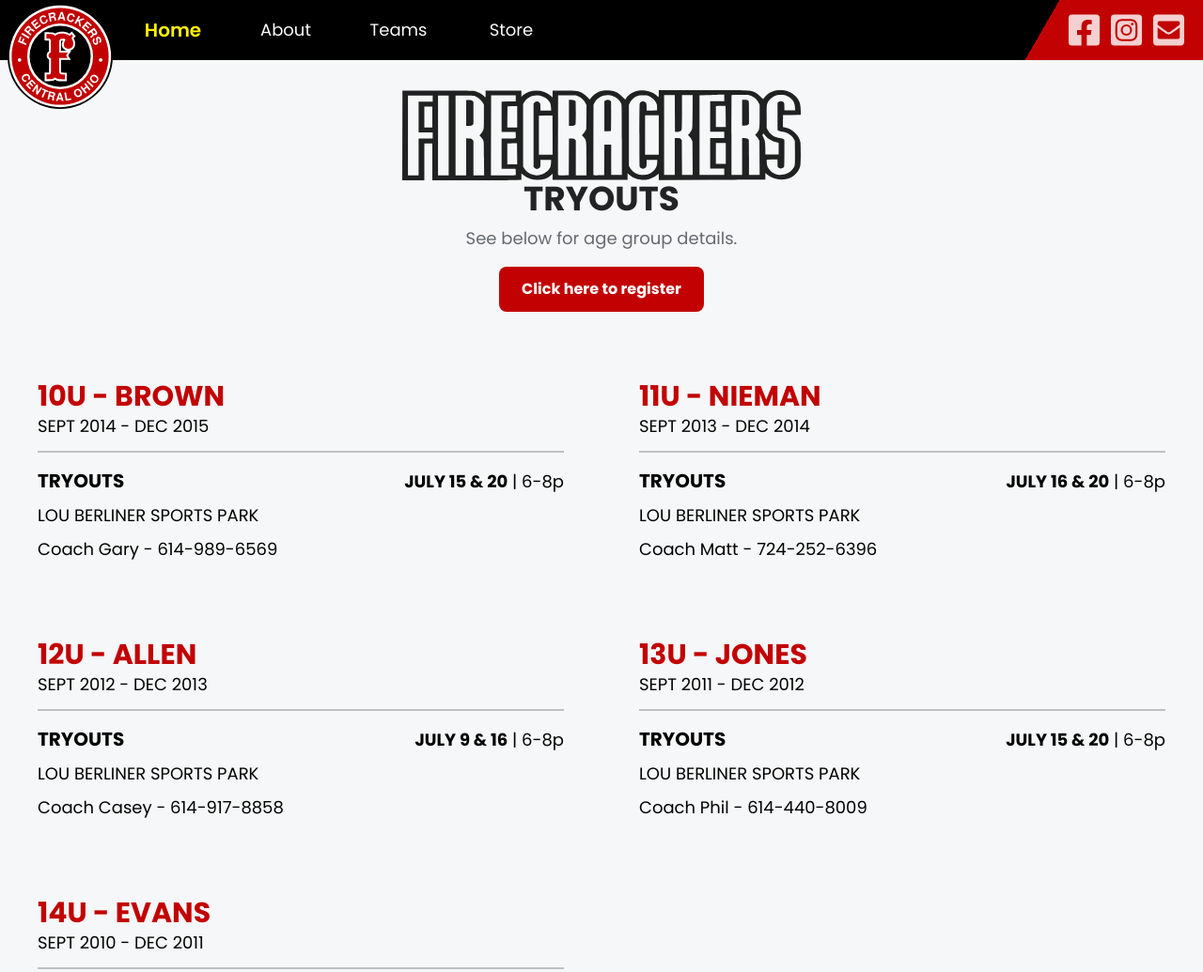
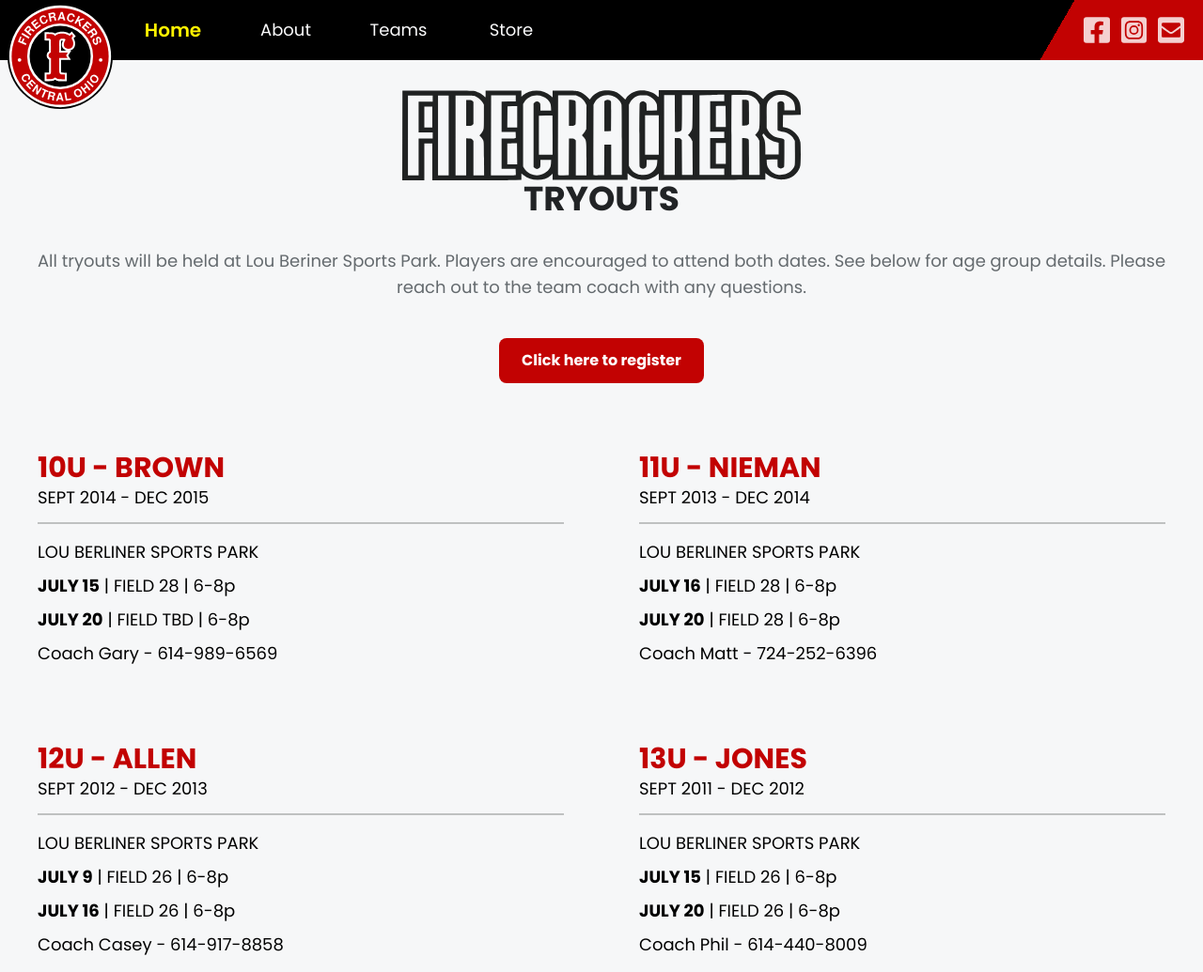
Before and after one commit to Firecrackers-Ohio/firecrackers-ohio.github.io, an Astro site: page / in a window 1280 px wide. Shown: the top 1035 px of the page at 94% size. Built offline with nearby package versions, Linux system fonts and the light colour scheme; Astro itself is replaced by a stand-in of ours.

Commit message:
Add tryout field numbers

```diff
--- a/src/layouts/Layout.astro
+++ b/src/layouts/Layout.astro
@@ -77,7 +77,7 @@
 					<div class="hidden md:flex flex-row">
 						<div class="social-icon">
 							<a href="https://www.facebook.com/firecrackersohio" target="_blank">
-								<img src="/fb.svg" alt="Facebook" class="h-12" />
+								<img src="/fb.svg" alt="Facebook" class="h-10" />
 							</a>
 						</div>
 						<div class="social-icon">
@@ -85,12 +85,12 @@
 								href="https://www.instagram.com/firecrackers_jones_2012/"
 								target="_blank"
 							>
-								<img src="/ig.svg" alt="Instagram" class="h-12" />
+								<img src="/ig.svg" alt="Instagram" class="h-10" />
 							</a>
 						</div>
 						<div class="social-icon">
 							<a href="#" target="_blank">
-								<img src="/email.svg" alt="Email" class="h-12" />
+								<img src="/email.svg" alt="Email" class="h-10" />
 							</a>
 						</div>
 					</div>
--- a/src/pages/index.astro
+++ b/src/pages/index.astro
@@ -13,7 +13,7 @@
           class="h-24 mx-auto filter brightness-50 dark:brightness-80 dark:invert"
         />
         <h2 class="text-4xl font-bold text-gray-900 dark:text-gray-400 font-almarai">TRYOUTS</h2>
-				<p class="text-lg text-gray-700 dark:text-gray-300 mt-2">See below for age group details.</p>
+        <p class="py-6 text-lg text-gray-700 dark:text-gray-300 mt-2">All tryouts will be held at Lou Beriner Sports Park. Players are encouraged to attend both dates. See below for age group details. Please reach out to the team coach with any questions.</p>
         <a
           href="https://docs.google.com/forms/d/e/1FAIpQLSd3Xiv5M5WycU9bQDIubCt_eAFehdVMxJ-IRgg3rR7nxvEIgw/viewform"
           target="_blank"
@@ -31,7 +31,10 @@
             age: "10U",
             coach: "BROWN",
             birthYears: "SEPT 2014 - DEC 2015",
-						dates: "JULY 15 & 20",
+            dateOne: "JULY 15",
+						fieldOne: "FIELD 28",
+            dateTwo: "JULY 20",
+						fieldTwo: "FIELD TBD",
             time: "6-8p",
             coachName: "Coach Gary",
             phone: "614-989-6569"
@@ -40,7 +43,10 @@
             age: "11U",
             coach: "NIEMAN",
             birthYears: "SEPT 2013 - DEC 2014",
-						dates: "JULY 16 & 20",
+            dateOne: "JULY 16",
+						fieldOne: "FIELD 28",
+            dateTwo: "JULY 20",
+						fieldTwo: "FIELD 28",
             time: "6-8p",
             coachName: "Coach Matt",
             phone: "724-252-6396"
@@ -49,7 +55,10 @@
             age: "12U",
             coach: "ALLEN",
             birthYears: "SEPT 2012 - DEC 2013",
-						dates: "JULY 9 & 16",
+            dateOne: "JULY 9",
+						fieldOne: "FIELD 26",
+            dateTwo: "JULY 16",
+						fieldTwo: "FIELD 26",
             time: "6-8p",
             coachName: "Coach Casey",
             phone: "614-917-8858"
@@ -58,7 +67,10 @@
             age: "13U",
             coach: "JONES",
             birthYears: "SEPT 2011 - DEC 2012",
-						dates: "JULY 15 & 20",
+            dateOne: "JULY 15",
+						fieldOne: "FIELD 26",
+            dateTwo: "JULY 20",
+						fieldTwo: "FIELD 26",
             time: "6-8p",
             coachName: "Coach Phil",
             phone: "614-440-8009"
@@ -67,7 +79,10 @@
             age: "14U",
             coach: "EVANS",
             birthYears: "SEPT 2010 - DEC 2011",
-						dates: "JULY 15 & 20",
+            dateOne: "JULY 15",
+						fieldOne: "FIELD 22",
+            dateTwo: "JULY 20",
+						fieldTwo: "FIELD 22",
             time: "6-8p",
             coachName: "Coach Andy",
             phone: "614-206-9110"
@@ -82,13 +97,17 @@
 
             <!-- Tryout Details -->
             <div class="space-y-2">
+              <p class="text-lg">LOU BERLINER SPORTS PARK</p>
               <div class="flex items-baseline justify-between">
-								<h4 class="text-xl font-bold">TRYOUTS</h4>
                 <div class="text-lg">
-									<span class="font-bold">{team.dates}</span> | {team.time}
+                  <span class="font-bold">{team.dateOne}</span> | {team.fieldOne} | {team.time}
                 </div>
 								</div>
-							<p class="text-lg">LOU BERLINER SPORTS PARK</p>
+              <div class="flex items-baseline justify-between">
+                <div class="text-lg">
+                  <span class="font-bold">{team.dateTwo}</span> | {team.fieldTwo} | {team.time}
+                </div>
+              </div>
               <p class="text-lg">
                 {team.coachName} - {team.phone}
               </p>
```
Also changed, not shown: 2 other files. Lines whose indentation alone changed are shown as unchanged.
